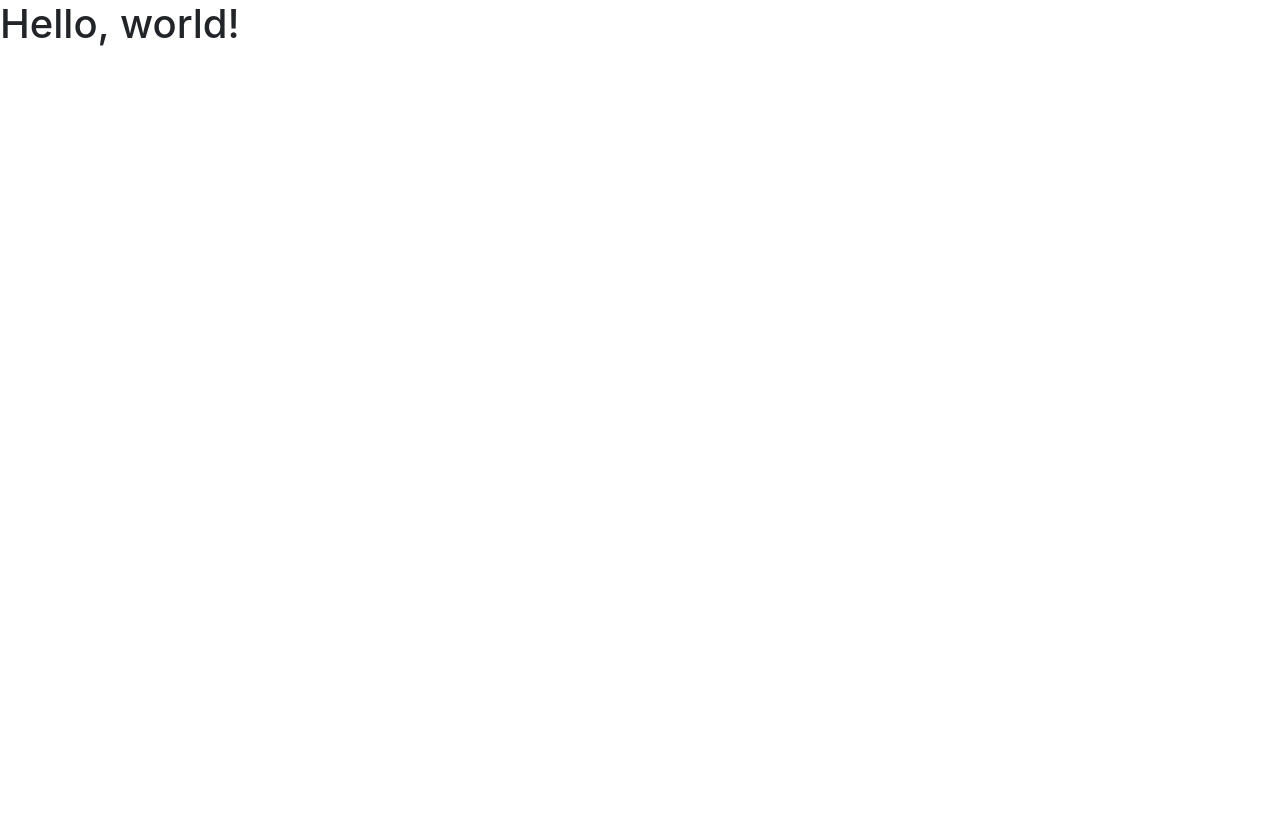
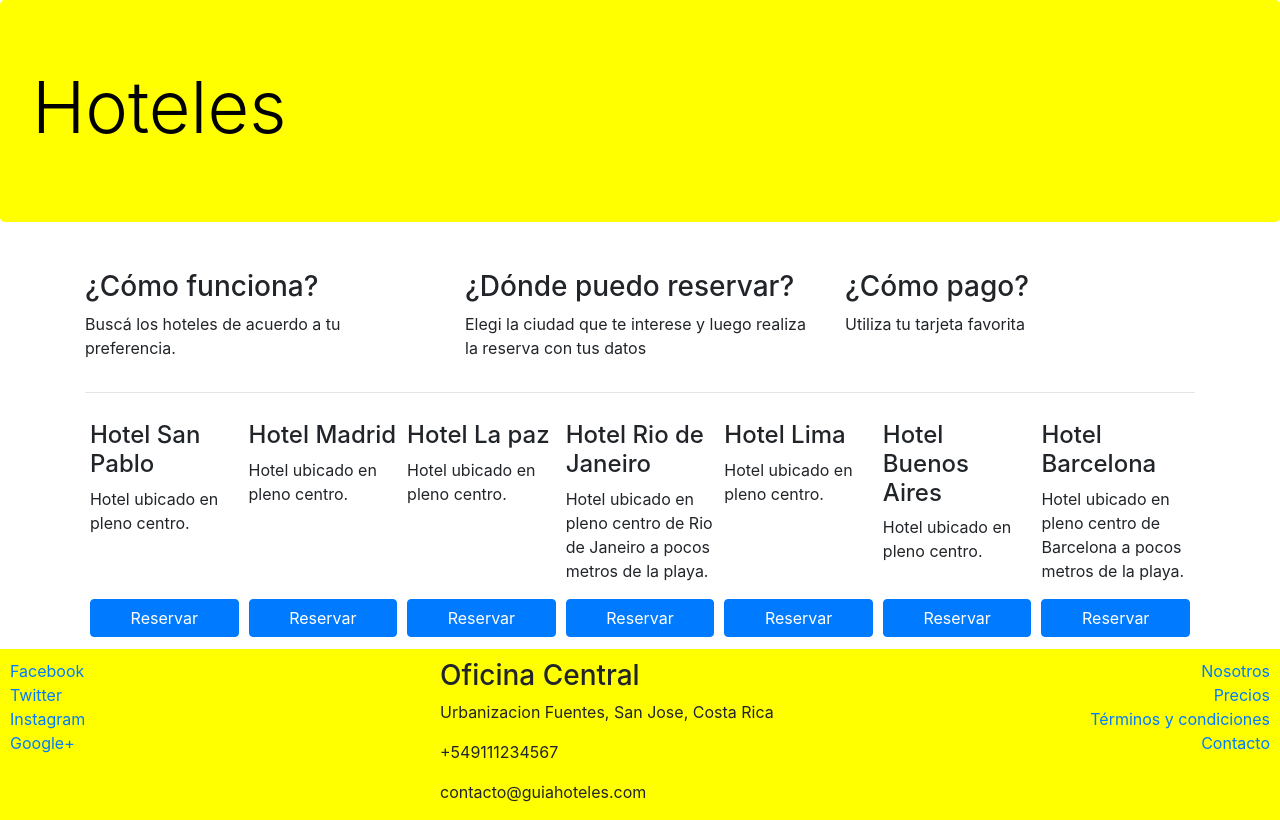
Before and after one commit to fpineda-dev/CapacitacionFran, a website: page index.html in a window 1280 px wide. Drawn offline with nearby package versions, Linux system fonts and the light colour scheme.

Commit message:
agregamos footer y estilos con flex

```diff
--- /dev/null
+++ b/css/main.css
@@ -0,0 +1,25 @@
+.jumbotron {
+    background-color: yellow;
+    color: black;
+}
+
+.footer {
+    padding: 10px 10px 0 10px;
+    background-color: yellow;
+    margin-bottom: 0px;
+    margin-top: 10px;
+}
+
+.card-hotel {
+   flex: 1 150px; /*Esta instruccion de Flex, lo que utiliza por un lado cuantos decimo queremos que cresca el elemento que sea de tipo flex
+                   en este caso nuestras fichas, y de cuanto va a ser el ancho en este caso 150, al decirle 1 que es la propiedad flex-grow
+                   que es lo que representa esto queremos que se mantenga intacta si le pusieramos 2 quiere decir que cada uno de los items
+                   puede ocupar hasta el doble del ancho, luego utiliza la propiedad flex-basis, especifica el ancho definido*/
+   padding: 2px 5px 2px 5px;
+   margin-top: 10px;
+}
+
+.btn-reserva {
+    width: 100%;
+
+}
--- a/index.html
+++ b/index.html
@@ -7,11 +7,132 @@
 
     <!-- Bootstrap CSS -->
     <link rel="stylesheet" href="node_modules/bootstrap/dist/css/bootstrap.min.css">
-
-    <title>Hello, world!</title>
+    <link rel="stylesheet" href="./css/main.css">
+    <title>Guia Hoteles</title>
   </head>
   <body>
-    <h1>Hello, world!</h1>
+
+    <div class="jumbotron">
+      <h1 class="display-3">Hoteles</h1>
+    </div>
+
+    <div class="container">
+      <div class="row">
+        <div class="col-sm-4">
+           <p>
+               <h3>¿Cómo funciona?</h3>
+               <p>Buscá los hoteles de acuerdo a tu preferencia.</p>
+           </p>
+        </div>
+        <div class="col-sm-4">
+          <p>
+              <h3>¿Dónde puedo reservar?</h3>
+              <p>Elegi la ciudad que te interese y luego realiza la reserva con tus datos</p>
+          </p>
+       </div>
+       <div class="col-sm-4">
+        <p>
+            <h3>¿Cómo pago?</h3>
+            <p>Utiliza tu tarjeta favorita</p>
+        </p>
+     </div>
+    </div>
+   <hr>
+
+   <div class="d-flex flex-wrap flex-row-reverse">
+     <div class="card-hotel d-flex flex-column justify-content-between">
+        <div>
+          <h4>Hotel Barcelona</h4>
+          <p>Hotel ubicado en pleno centro de Barcelona a pocos metros de la playa.</p>
+        </div>
+        <div>
+          <button class="btn btn-primary btn-reserva">Reservar</button>
+        </div>
+    </div>
+   <div class="card-hotel d-flex flex-column justify-content-between">
+      <div>
+        <h4>Hotel Buenos Aires</h4>
+        <p>Hotel ubicado en pleno centro.</p>
+      </div>
+      <div>
+        <button class="btn btn-primary btn-reserva">Reservar</button>
+      </div>
+   </div>
+     <div class="card-hotel d-flex flex-column justify-content-between">
+      <div>
+        <h4>Hotel Lima</h4>
+        <p>Hotel ubicado en pleno centro.</p>
+      </div>
+      <div>
+        <button class="btn btn-primary btn-reserva">Reservar</button>
+      </div>
+     </div>
+     <div class="card-hotel d-flex flex-column justify-content-between">
+       <div>
+         <h4>Hotel Rio de Janeiro</h4>
+         <p>Hotel ubicado en pleno centro de Rio de Janeiro a pocos metros de la playa.</p>
+       </div>
+       <div>
+         <button class="btn btn-primary btn-reserva">Reservar</button>
+       </div>
+     </div>
+     <div class="card-hotel d-flex flex-column justify-content-between">
+       <div>
+         <h4>Hotel La paz</h4>
+         <p>Hotel ubicado en pleno centro.</p>
+       </div>
+       <div>
+         <button class="btn btn-primary btn-reserva">Reservar</button>
+       </div>
+     </div>
+     <div class="card-hotel d-flex flex-column justify-content-between">
+       <div>
+         <h4>Hotel Madrid</h4>
+         <p>Hotel ubicado en pleno centro.</p>
+       </div>
+       <div>
+         <button class="btn btn-primary btn-reserva">Reservar</button>
+       </div>
+     </div>
+     <div class="card-hotel d-flex flex-column justify-content-between">
+      <div>
+        <h4>Hotel San Pablo</h4>
+        <p>Hotel ubicado en pleno centro.</p>
+      </div>
+      <div>
+        <button class="btn btn-primary btn-reserva">Reservar</button>
+      </div>
+     </div>
+
+   </div>
+
+  </div>
+
+  <footer class="footer">
+    <div class="row">
+      <div class="col-sm-4 d-flex flex-column">
+        <a href="http://www.facebook.com">Facebook</a>
+        <a href="http://www.twitter.com">Twitter</a>
+        <a href="http://www.instagram.com">Instagram</a>
+        <a href="http://www.google.com">Google+</a>
+      </div>
+      <div class="col-sm-4">
+          <address>
+              <h3>Oficina Central</h3>
+                <p>Urbanizacion Fuentes, San Jose, Costa Rica</p>
+                <p>+549111234567</p>
+                <p>contacto@guiahoteles.com</p>
+          </address>
+      </div>
+      <div class="col-sm-4 d-flex flex-column align-items-end">
+        <a href="http://www.facebook.com">Nosotros</a>
+        <a href="http://www.twitter.com">Precios</a>
+        <a href="http://www.instagram.com">Términos y condiciones</a>
+        <a href="http://www.google.com">Contacto</a>
+      </div>
+  </div>
+
+  </footer>
 
     <!-- Optional JavaScript -->
     <!-- jQuery first, then Popper.js, then Bootstrap JS -->
```
